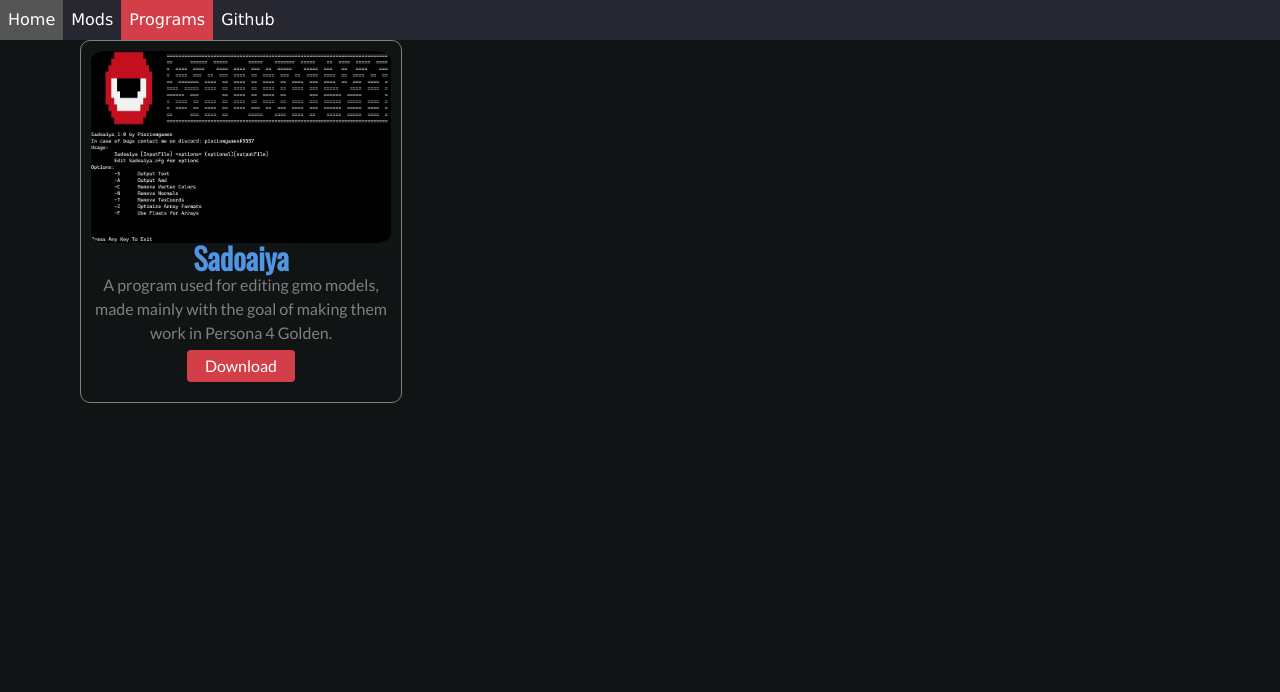
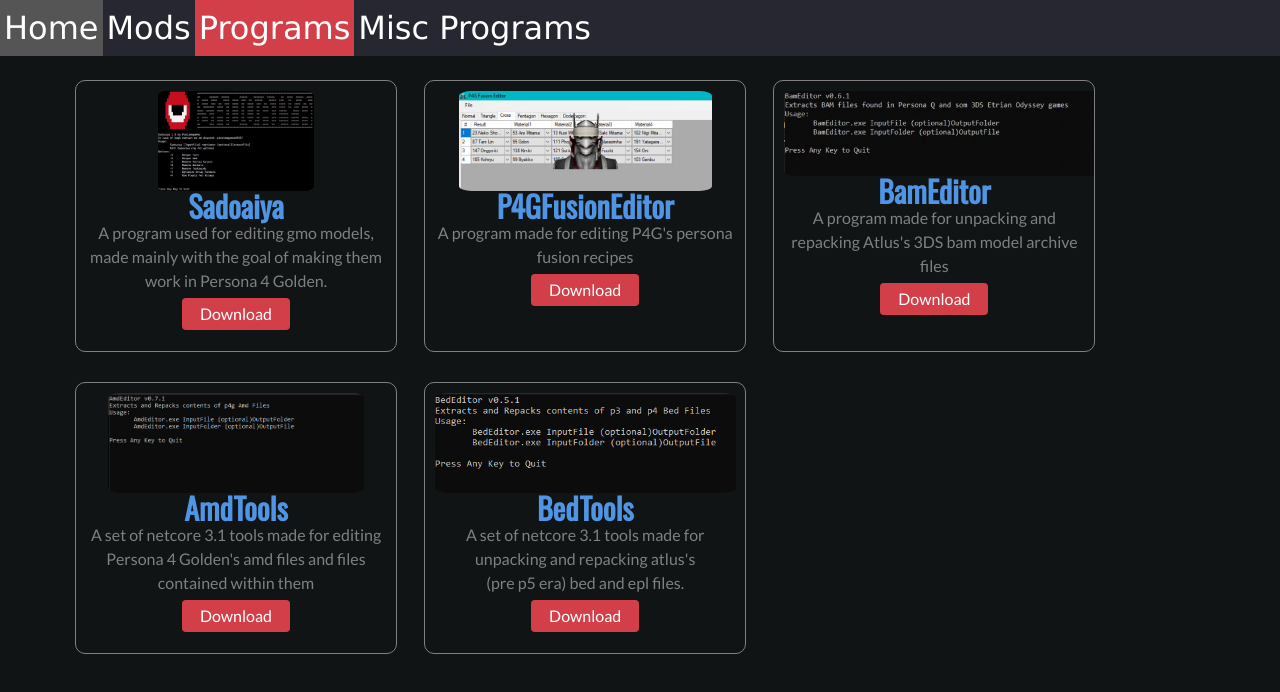
Before and after one commit to pionome/pionome.github.io, a plain HTML site: page programs/index.html in a window 1280 px wide. Drawn offline with nearby package versions, Linux system fonts and the light colour scheme.

Commit message:
Updated index and programs

```diff
--- a/css/main.css
+++ b/css/main.css
@@ -1,7 +1,8 @@
-@charset "utf-8";
-/* CSS Document */
+body {
+    background-color: #101414;
+}
 
-#sadoaiya {
+#program {
     background-color: #e1e5ee;
 }
 
@@ -12,35 +13,30 @@
     display: block;
 }
 
-ul#navbar {
-    list-style-type: none;
-    margin: 0;
-    padding: 0;
-    overflow: hidden;
-    background-color: #262730ff;
-    padding-left: 0px;
-    min-height: 24px;
-}
-
-#navbar li {
-    float: left;
-}
-
-#navbar li a {
-    display: block;
-    padding: 8px;
-    text-decoration: none;
-    color: white;
-    font-family: Verdana,sans-serif;
-}
-
-#navbar li a:hover {
-    background-color: #555;
+.icons i {
+    /* font-size: 4vw; */
     color: white;
 }
 
-#navcur {
-    background-color: #d33f49ff;
+.icons i:hover {
+    color: gray;
+
+}
+
+.icons p {
+    margin: 0;
+    font-family: 'Oswald', sans-serif;
+    color: white;
+}
+
+.icons {
+    margin: 0;
+    width: 100%;
+    top: 10vh;
+    font-size: 20vh;
+    position: absolute;
+    text-align: center;
+    color: white;
 }
 
 a {
@@ -54,7 +50,7 @@
 
 header {
     text-align: center;
-    background-color: #262730ff;
+    background-color: rgb(53, 54, 67);
 }
 
 header p {
@@ -90,7 +86,7 @@
 }
 
 .Top {
-    background-color: #262730ff;
+    background-color: rgb(53, 54, 67);
     color: #77ba99ff;
     padding: 15px;
 }
--- /dev/null
+++ b/css/misc.css
@@ -0,0 +1,12 @@
+body {
+    color: white;
+}
+
+p {
+    font-size: large;
+    margin-top: 0;
+}
+
+div {
+    margin-bottom: 25px;
+}
--- /dev/null
+++ b/css/navbar.css
@@ -0,0 +1,37 @@
+#navbar {
+    width: 100%;
+}
+
+ul#navbar {
+    font-size: 4vh;
+    list-style-type: none;
+    margin: 0;
+    padding: 0;
+    overflow: hidden;
+    background-color: #262730ff;
+    padding-left: 0px;
+}
+
+#navbar li {
+    float: left;
+}
+
+#navbar li a {
+    display: block;
+    padding: 0.50vh;
+    text-decoration: none;
+    color: white;
+    font-family: Verdana,sans-serif;
+}
+
+#navbar li a:hover {
+    background-color: #555;
+}
+
+#navcur {
+    background-color: #d33f49ff;
+}
+
+#navcur2 {
+    background-color: rgb(211, 81, 90);
+}
--- a/css/programs.css
+++ b/css/programs.css
@@ -1,28 +1,28 @@
-@charset "utf-8";
-/* CSS Document */
-
 body {
     background-color: #101414;
 }
 
 .programs {
-    display: flex;
-    flex-direction: row;
-    margin-left: 6.25%;
+    /* display: flex; */
+    /* display: inline-block; */
+    /* flex-direction: row; */
+    margin-left: 75px;
+    /* width: 2vh; */
 }
 
-
 .program {
+    margin-top: 2%;
     overflow: hidden;
     width: 300px;
+    height: 250px;
     border-radius: 10px;
     text-align: center;
-    flex-direction: column;
-    display: flex;
+    display: inline-block;
     border-color: gray;
     border-style: solid;
     border-width: 1px;
     padding: 10px;
+    margin-right: 2%;
 }
 
 .program .button {
@@ -35,32 +35,40 @@
     color: white;
 }
 
-.program h3 {
+#Desc {
+    margin-top: auto;
+}
+
+#Title {
+    margin: 0;
+    margin-top: auto;
     font-size: 30px;
     padding: 0;
-    margin: 0;
     line-height: 1;
     color:#5095e4;
 }
 
-.program h3:hover {
+#Title:hover {
     text-decoration: underline;
 }
 
 .program a {
+    margin-top: auto;
     text-decoration: none;
     color: black;
+    padding-top: auto;
 }
 
 .program p {
+    margin-top: auto;
     margin-bottom: 0;
     margin-top: 0;
     color: gray;
 }
 
-
 .program-image img {
-    max-width: 300px;
+    max-width: 325px;
+    max-height: 100px;
     margin-left: auto;
     margin-right: auto;
     display: block;
--- a/programs/index.html
+++ b/programs/index.html
@@ -2,9 +2,10 @@
 <html>
     <head>
         <title>Programs</title>
-        <link rel="icon" type="image/x-icon" href="assets/eye.ico">
+        <link rel="icon" type="image/x-icon" href="../assets/eye.ico">
+        <link rel="stylesheet" href="../css/navbar.css">
+        <link rel="stylesheet" href="../css/main.css">
         <link rel="stylesheet" href="../css/programs.css">
-        <link rel="stylesheet" href="../css/main.css">
         <link rel="preconnect" href="https://fonts.googleapis.com">
         <link rel="preconnect" href="https://fonts.gstatic.com" crossorigin>
         <link rel="stylesheet" href="https://fonts.googleapis.com/css2?family=Lato&family=Oswald&display=swap">
@@ -15,20 +16,54 @@
             <li><a href="..">Home</a></li>
             <li><a href="https://gamebanana.com/members/submissions/sublog/1757842">Mods</a></li>
             <li><a id="navcur" href="../programs">Programs</a></li>
-            <li><a href="https://github.com/Pioziomgames">Github</a></li>
+            <li><a href="../misc">Misc Programs</a></li>
         </ul>
 
         <div class="programs">
-
             <div class="program">
                 <div class="program-image">
                     <img src="../assets/pictures/sadoaiyainfo.jpg">
                 </div>
-                <a href="./sadoaiya"><h3>Sadoaiya</h3></a>
-                <p>A program used for editing gmo models, made mainly with the goal of making them work in Persona 4 Golden.</p>
+                <a id="Title" href="./Sadoaiya"><h3 id="Title">Sadoaiya</h3></a>
+                <p id="Desc">A program used for editing gmo models, made mainly with the goal of making them work in Persona 4 Golden.</p>
                 <a href="./sadoaiya" class="button">Download</a>
             </div>
 
+            <div class="program">
+                <div class="program-image">
+                    <img src="../assets/pictures/P4GFusionEditorThumbnail.jpg">
+                </div>
+                <a id="Title" href="https://github.com/Pioziomgames/P4GFusionEditor"><h3 id="Title">P4GFusionEditor</h3></a>
+                <p id="Desc">A program made for editing P4G's persona fusion recipes</p>
+                <a href="https://github.com/Pioziomgames/P4GFusionEditor/releases" class="button">Download</a>
+            </div>
+
+            <div class="program">
+                <div class="program-image">
+                    <img src="../assets/pictures/bameditorinfo.jpg">
+                </div>
+                <a id="Title" href="https://github.com/Pioziomgames/BamEditor"><h3 id="Title">BamEditor</h3></a>
+                <p id="Desc">A program made for unpacking and repacking Atlus's 3DS bam model archive files</p>
+                <a href="https://github.com/Pioziomgames/BamEditor/releases" class="button">Download</a>
+            </div>
+
+            <div class="program">
+                <div class="program-image">
+                    <img src="../assets/pictures/amdeditorinfo.jpg">
+                </div>
+                <a id="Title" href="https://github.com/Pioziomgames/AmdTools"><h3 id="Title">AmdTools</h3></a>
+                <p id="Desc">A set of netcore 3.1 tools made for editing Persona 4 Golden's amd files and files contained within them</p>
+                <a href="https://github.com/Pioziomgames/AmdTools/releases" class="button">Download</a>
+            </div>
+
+            <div class="program">
+                <div class="program-image">
+                    <img src="../assets/pictures/bededitorinfo.jpg">
+                </div>
+                <a id="Title" href="https://github.com/Pioziomgames/BedTools"><h3 id="Title">BedTools</h3></a>
+                <p id="Desc">A set of netcore 3.1 tools made for unpacking and repacking atlus's<br>(pre p5 era) bed and epl files.</p>
+                <a href="https://github.com/Pioziomgames/BedTools/releases" class="button">Download</a>
+            </div>
 
 
         </div>
```
Also changed, not shown: index.html (+10 -1 lines), misc.html (added, +40 -0 lines), programs/sadoaiya.html (+11 -2 lines), assets/default.ico (added), assets/pictures/P4GFusionEditor.jpg (added), assets/pictures/P4GFusionEditorThumbnail.jpg (added), assets/pictures/amdeditorinfo.jpg (added), assets/pictures/bameditorinfo.jpg (added), assets/pictures/bededitorinfo.jpg (added).
